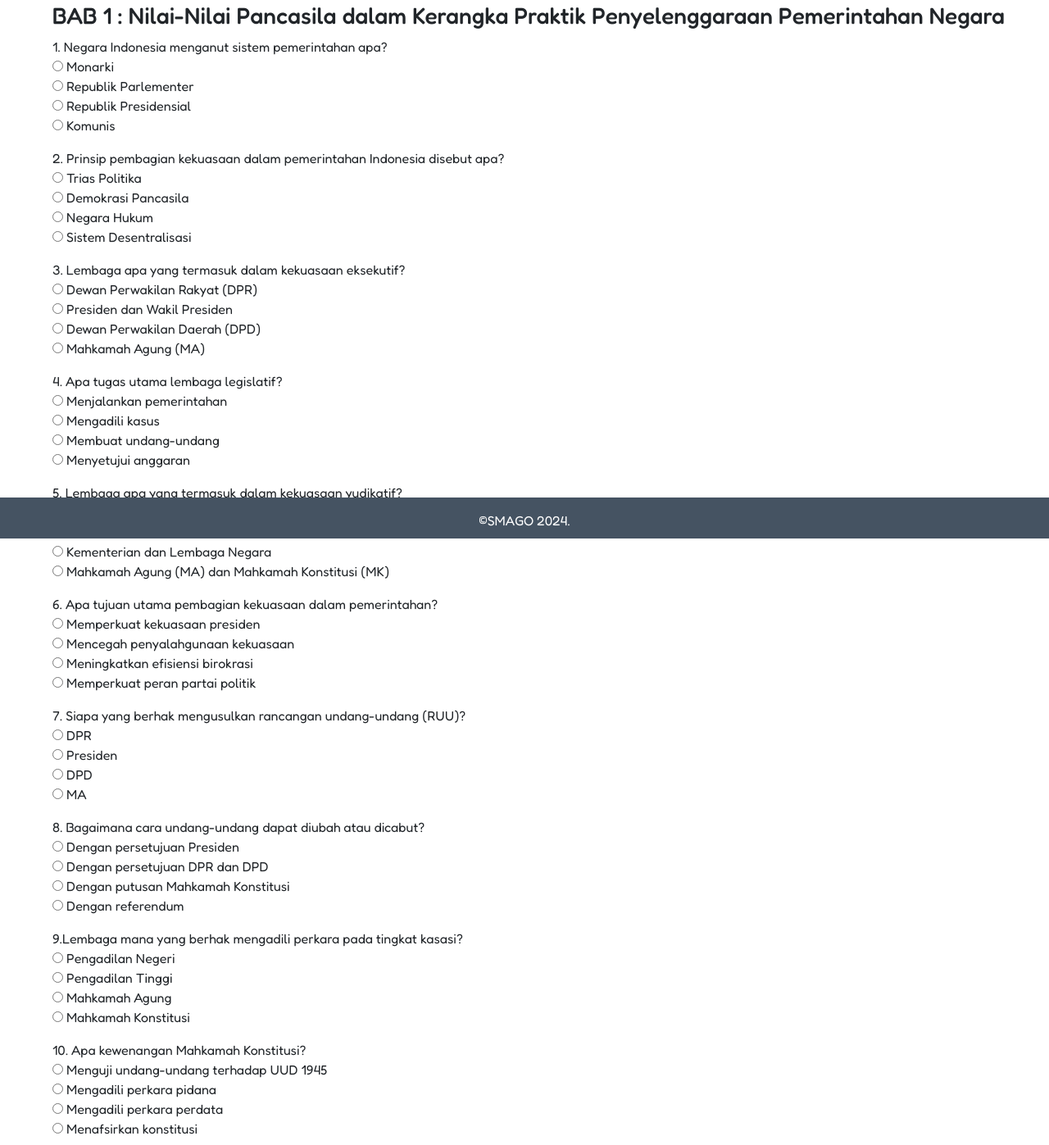
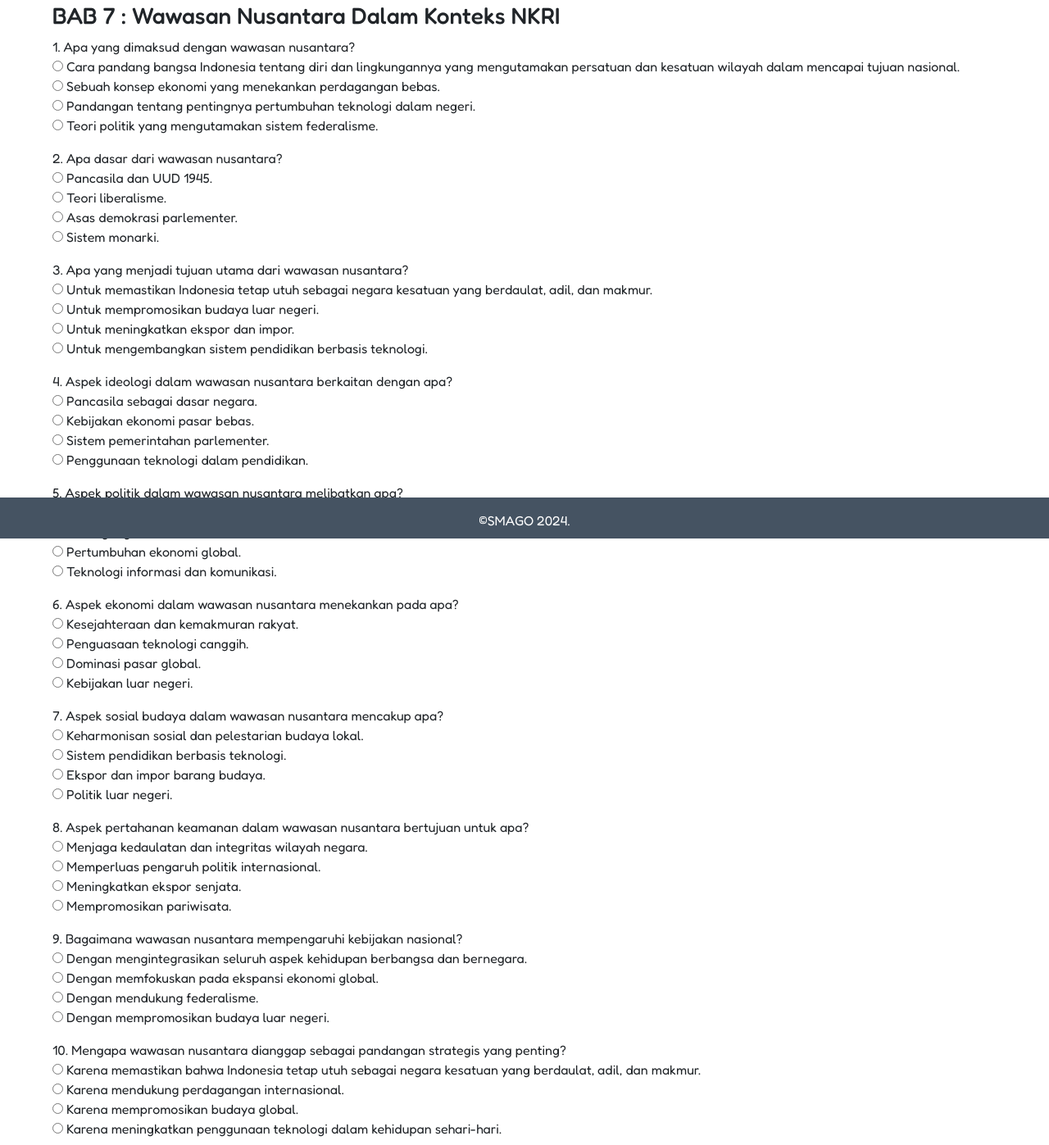
Before and after one commit to LostMarshal/SMAGO, a plain HTML site: page soal10-7.html in a window 1280 px wide. Shown: the part 143-1540 px from the top of the page at 82% size. Drawn offline with nearby package versions, Linux system fonts and the light colour scheme.

```diff
--- a/soal10-7.html
+++ b/soal10-7.html
@@ -35,167 +35,188 @@
         <div class="soal-content">
           <form id="quiz">
             <h2>Kelas 10</h2>
-            <h3 id="o1">BAB 1 : Nilai-Nilai Pancasila dalam Kerangka Praktik Penyelenggaraan Pemerintahan Negara</h3>
+            <h3 id="o1">BAB 7 : Wawasan Nusantara Dalam Konteks NKRI</h3>
 
             <p id="o1">
               <form id="formbg">
-            <label>1. Negara Indonesia menganut sistem pemerintahan apa?</label>
+                  <label>1. Apa yang dimaksud dengan wawasan nusantara?</label>
+                  <br>
+                  <input type="radio" name="g1" onclick="trueAns(0)">
+                  <label>Cara pandang bangsa Indonesia tentang diri dan lingkungannya yang mengutamakan persatuan dan kesatuan wilayah dalam mencapai tujuan nasional.</label>
                   <br>
                   <input type="radio" name="g1" onclick="falseAns(0)">
-            <label>Monarki</label>
+                  <label>Sebuah konsep ekonomi yang menekankan perdagangan bebas.</label>
                   <br>
                   <input type="radio" name="g1" onclick="falseAns(0)">
-            <label>Republik Parlementer</label>
-            <br>
-            <input type="radio" name="g1" onclick="trueAns(0)">
-            <label>Republik Presidensial</label>
+                  <label>Pandangan tentang pentingnya pertumbuhan teknologi dalam negeri.</label>
                   <br>
                   <input type="radio" name="g1" onclick="falseAns(0)">
-            <label>Komunis</label>
+                  <label>Teori politik yang mengutamakan sistem federalisme.</label>
+              </form>
+          </p>
 
-            <p id="o1">
+          <p id="o2">
               <form id="formbg">
-            <label>2. Prinsip pembagian kekuasaan dalam pemerintahan Indonesia disebut apa?</label>
+                  <label>2. Apa dasar dari wawasan nusantara?</label>
                   <br>
                   <input type="radio" name="g2" onclick="trueAns(1)">
-            <label>Trias Politika</label>
+                  <label>Pancasila dan UUD 1945.</label>
                   <br>
                   <input type="radio" name="g2" onclick="falseAns(1)">
-            <label>Demokrasi Pancasila</label>
+                  <label>Teori liberalisme.</label>
                   <br>
                   <input type="radio" name="g2" onclick="falseAns(1)">
-            <label>Negara Hukum</label>
+                  <label>Asas demokrasi parlementer.</label>
                   <br>
                   <input type="radio" name="g2" onclick="falseAns(1)">
-            <label>Sistem Desentralisasi</label>
+                  <label>Sistem monarki.</label>
+              </form>
+          </p>
 
-            <p id="o1">
+          <p id="o3">
               <form id="formbg">
-            <label>3. Lembaga apa yang termasuk dalam kekuasaan eksekutif?</label>
+                  <label>3. Apa yang menjadi tujuan utama dari wawasan nusantara?</label>
+                  <br>
+                  <input type="radio" name="g3" onclick="trueAns(2)">
+                  <label>Untuk memastikan Indonesia tetap utuh sebagai negara kesatuan yang berdaulat, adil, dan makmur.</label>
                   <br>
                   <input type="radio" name="g3" onclick="falseAns(2)">
-            <label>Dewan Perwakilan Rakyat (DPR)</label>
-            <br>
-            <input type="radio" name="g3" onclick="trueAns(2)">
-            <label>Presiden dan Wakil Presiden</label>
+                  <label>Untuk mempromosikan budaya luar negeri.</label>
                   <br>
                   <input type="radio" name="g3" onclick="falseAns(2)">
-            <label>Dewan Perwakilan Daerah (DPD)</label>
+                  <label>Untuk meningkatkan ekspor dan impor.</label>
                   <br>
                   <input type="radio" name="g3" onclick="falseAns(2)">
-            <label>Mahkamah Agung (MA)</label>
+                  <label>Untuk mengembangkan sistem pendidikan berbasis teknologi.</label>
+              </form>
+          </p>
 
-            <p id="o1">
+          <p id="o4">
               <form id="formbg">
-            <label>4. Apa tugas utama lembaga legislatif?</label>
+                  <label>4. Aspek ideologi dalam wawasan nusantara berkaitan dengan apa?</label>
                   <br>
-            <input type="radio" name="g4" onclick="falseAns(2)">
-            <label>Menjalankan pemerintahan</label>
+                  <input type="radio" name="g4" onclick="trueAns(3)">
+                  <label>Pancasila sebagai dasar negara.</label>
                   <br>
-            <input type="radio" name="g4" onclick="falseAns(2)">
-            <label>Mengadili kasus</label>
+                  <input type="radio" name="g4" onclick="falseAns(3)">
+                  <label>Kebijakan ekonomi pasar bebas.</label>
                   <br>
-            <input type="radio" name="g4" onclick="trueAns(2)">
-            <label>Membuat undang-undang</label>
+                  <input type="radio" name="g4" onclick="falseAns(3)">
+                  <label>Sistem pemerintahan parlementer.</label>
                   <br>
-            <input type="radio" name="g4" onclick="falseAns(2)">
-            <label>Menyetujui anggaran</label>
+                  <input type="radio" name="g4" onclick="falseAns(3)">
+                  <label>Penggunaan teknologi dalam pendidikan.</label>
+              </form>
+          </p>
 
-            <p id="o1">
+          <p id="o5">
               <form id="formbg">
-            <label>5. Lembaga apa yang termasuk dalam kekuasaan yudikatif?</label>
+                  <label>5. Aspek politik dalam wawasan nusantara melibatkan apa?</label>
+                  <br>
+                  <input type="radio" name="g5" onclick="trueAns(4)">
+                  <label>Kedaulatan rakyat dan sistem pemerintahan yang demokratis.</label>
                   <br>
                   <input type="radio" name="g5" onclick="falseAns(4)">
-            <label>DPR dan DPD</label>
+                  <label>Perdagangan internasional.</label>
                   <br>
                   <input type="radio" name="g5" onclick="falseAns(4)">
-            <label>Presiden dan Wakil Presiden</label>
+                  <label>Pertumbuhan ekonomi global.</label>
                   <br>
                   <input type="radio" name="g5" onclick="falseAns(4)">
-            <label>Kementerian dan Lembaga Negara</label>
+                  <label>Teknologi informasi dan komunikasi.</label>
+              </form>
+          </p>
+
+          <p id="o6">
+              <form id="formbg">
+                  <label>6. Aspek ekonomi dalam wawasan nusantara menekankan pada apa?</label>
                   <br>
-            <input type="radio" name="g5" onclick="trueAns(4)">
-            <label>Mahkamah Agung (MA) dan Mahkamah Konstitusi (MK)</label>
-
-            <p id="o1">
-            <form id="formbg">
-            <label>6. Apa tujuan utama pembagian kekuasaan dalam pemerintahan?</label>
+                  <input type="radio" name="g6" onclick="trueAns(5)">
+                  <label>Kesejahteraan dan kemakmuran rakyat.</label>
                   <br>
                   <input type="radio" name="g6" onclick="falseAns(5)">
-            <label>Memperkuat kekuasaan presiden</label>
-            <br>
-            <input type="radio" name="g6" onclick="trueAns(5)">
-            <label>Mencegah penyalahgunaan kekuasaan</label>
+                  <label>Penguasaan teknologi canggih.</label>
                   <br>
                   <input type="radio" name="g6" onclick="falseAns(5)">
-            <label>Meningkatkan efisiensi birokrasi</label>
+                  <label>Dominasi pasar global.</label>
                   <br>
                   <input type="radio" name="g6" onclick="falseAns(5)">
-            <label>Memperkuat peran partai politik</label>
+                  <label>Kebijakan luar negeri.</label>
+              </form>
+          </p>
 
-            <p id="o1">
+          <p id="o7">
               <form id="formbg">
-            <label>7. Siapa yang berhak mengusulkan rancangan undang-undang (RUU)?</label>
+                  <label>7. Aspek sosial budaya dalam wawasan nusantara mencakup apa?</label>
                   <br>
                   <input type="radio" name="g7" onclick="trueAns(6)">
-            <label>DPR</label>
+                  <label>Keharmonisan sosial dan pelestarian budaya lokal.</label>
                   <br>
                   <input type="radio" name="g7" onclick="falseAns(6)">
-            <label>Presiden</label>
+                  <label>Sistem pendidikan berbasis teknologi.</label>
                   <br>
                   <input type="radio" name="g7" onclick="falseAns(6)">
-            <label>DPD</label>
+                  <label>Ekspor dan impor barang budaya.</label>
                   <br>
                   <input type="radio" name="g7" onclick="falseAns(6)">
-            <label>MA</label>
+                  <label>Politik luar negeri.</label>
+              </form>
+          </p>
 
-            <p id="o1">
+          <p id="o8">
               <form id="formbg">
-            <label>8. Bagaimana cara undang-undang dapat diubah atau dicabut?</label>
+                  <label>8. Aspek pertahanan keamanan dalam wawasan nusantara bertujuan untuk apa?</label>
+                  <br>
+                  <input type="radio" name="g8" onclick="trueAns(7)">
+                  <label>Menjaga kedaulatan dan integritas wilayah negara.</label>
                   <br>
                   <input type="radio" name="g8" onclick="falseAns(7)">
-            <label>Dengan persetujuan Presiden</label>
-            <br>
-            <input type="radio" name="g8" onclick="trueAns(7)">
-            <label>Dengan persetujuan DPR dan DPD</label>
+                  <label>Memperluas pengaruh politik internasional.</label>
                   <br>
                   <input type="radio" name="g8" onclick="falseAns(7)">
-            <label>Dengan putusan Mahkamah Konstitusi</label>
+                  <label>Meningkatkan ekspor senjata.</label>
                   <br>
                   <input type="radio" name="g8" onclick="falseAns(7)">
-            <label>Dengan referendum</label>
+                  <label>Mempromosikan pariwisata.</label>
+              </form>
+          </p>
 
-            <p id="o1">
+          <p id="o9">
               <form id="formbg">
-            <label>9.Lembaga mana yang berhak mengadili perkara pada tingkat kasasi?</label>
+                  <label>9. Bagaimana wawasan nusantara mempengaruhi kebijakan nasional?</label>
+                  <br>
+                  <input type="radio" name="g9" onclick="trueAns(8)">
+                  <label>Dengan mengintegrasikan seluruh aspek kehidupan berbangsa dan bernegara.</label>
                   <br>
                   <input type="radio" name="g9" onclick="falseAns(8)">
-            <label>Pengadilan Negeri</label>
+                  <label>Dengan memfokuskan pada ekspansi ekonomi global.</label>
                   <br>
                   <input type="radio" name="g9" onclick="falseAns(8)">
-            <label>Pengadilan Tinggi</label>
-            <br>
-            <input type="radio" name="g9" onclick="trueAns(8)">
-            <label>Mahkamah Agung</label>
+                  <label>Dengan mendukung federalisme.</label>
                   <br>
                   <input type="radio" name="g9" onclick="falseAns(8)">
-            <label>Mahkamah Konstitusi</label>
+                  <label>Dengan mempromosikan budaya luar negeri.</label>
+              </form>
+          </p>
 
-            <p id="o1">
+          <p id="o10">
               <form id="formbg">
-            <label>10. Apa kewenangan Mahkamah Konstitusi?</label>
+                  <label>10. Mengapa wawasan nusantara dianggap sebagai pandangan strategis yang penting?</label>
                   <br>
                   <input type="radio" name="g10" onclick="trueAns(9)">
-            <label>Menguji undang-undang terhadap UUD 1945</label>
+                  <label>Karena memastikan bahwa Indonesia tetap utuh sebagai negara kesatuan yang berdaulat, adil, dan makmur.</label>
                   <br>
                   <input type="radio" name="g10" onclick="falseAns(9)">
-            <label>Mengadili perkara pidana</label>
+                  <label>Karena mendukung perdagangan internasional.</label>
                   <br>
                   <input type="radio" name="g10" onclick="falseAns(9)">
-            <label>Mengadili perkara perdata</label>
+                  <label>Karena mempromosikan budaya global.</label>
                   <br>
                   <input type="radio" name="g10" onclick="falseAns(9)">
-            <label>Menafsirkan konstitusi</label>
+                  <label>Karena meningkatkan penggunaan teknologi dalam kehidupan sehari-hari.</label>
+              </form>
+          </p>
+
 
 
             <div id="button">
```
Also changed, not shown: index.html (+8 -8 lines), soal10-6.html (+97 -78 lines). Lines whose indentation alone changed are shown as unchanged.
